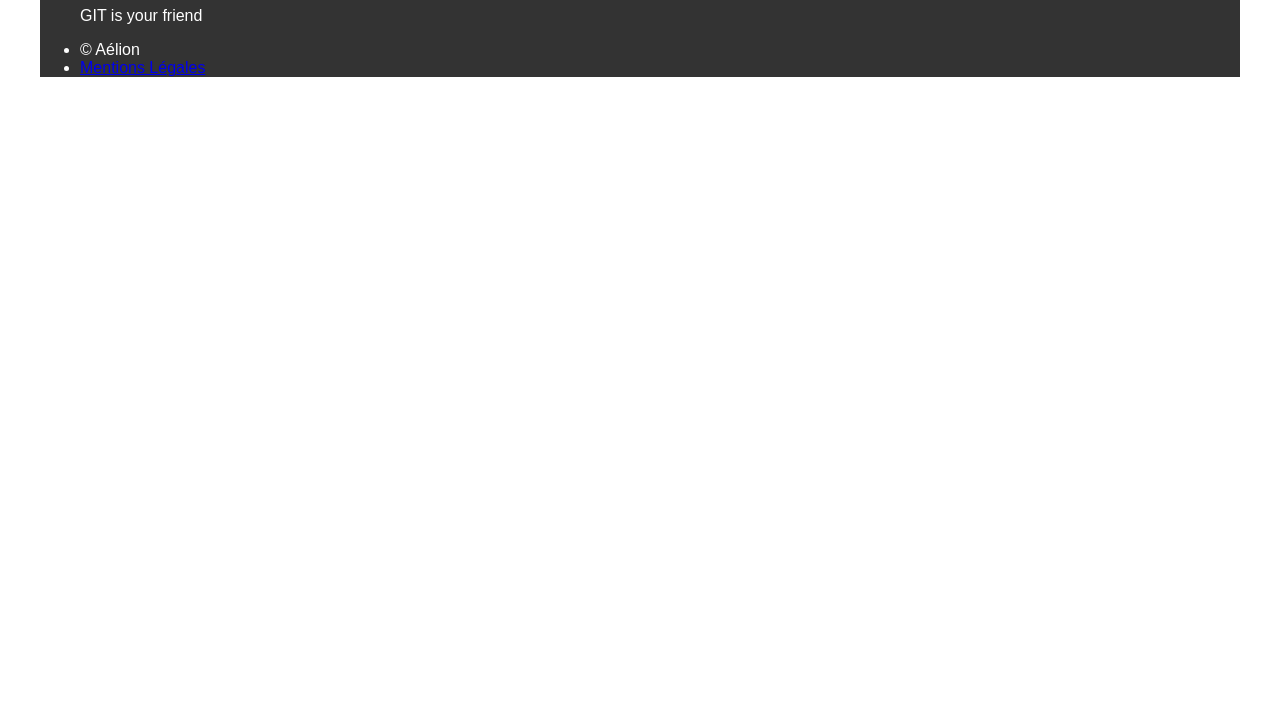
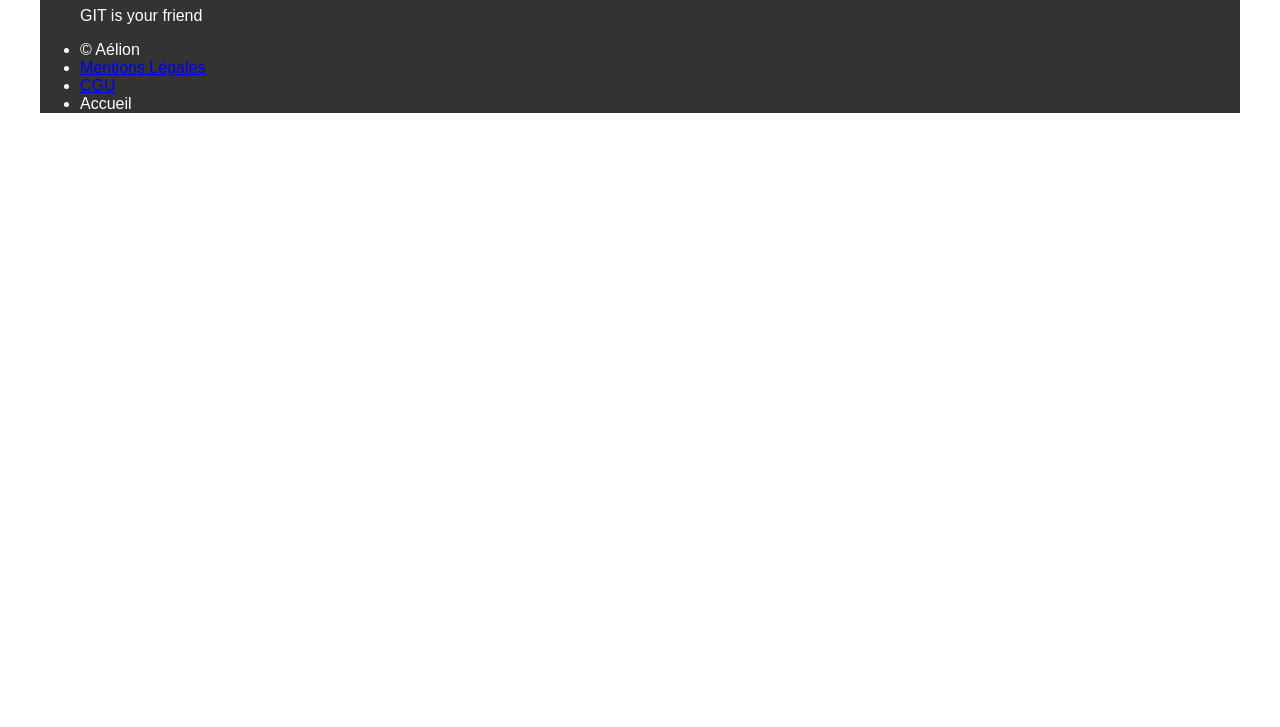
Before and after one commit to dacodemaniak/git-search, a website: page index.html in a window 1280 px wide. Shown: the part 73-800 px from the top of the page. Drawn offline with Linux system fonts and the light colour scheme; no server answers.

Commit message:
Update footer links from index and legals
Changes to be committed:
	modified:   index.html
	modified: legals.html

```diff
--- a/index.html
+++ b/index.html
@@ -20,6 +20,8 @@
                 <ul>
                     <li>&copy; Aélion</li>
                     <li><a href="./legals.html">Mentions Légales</a></li>
+                    <li><a href="./cgu.html" title="Conditions Générales d'Utilisation">CGU</a></li>
+                    <li>Accueil</li>
                 </ul>
 
             </footer>
```
Also changed, not shown: legals.html (+1 -0 lines).
